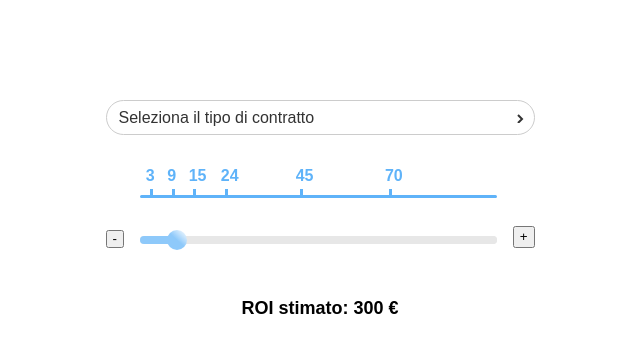
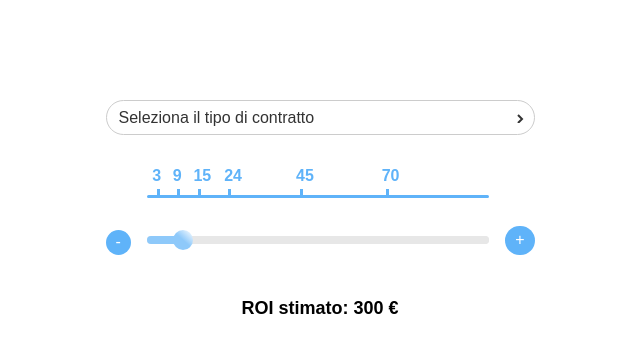
Before and after one commit to jacopo-derrico/roi-calculator, a plain HTML site: page index.html in a window 1280 px wide. Shown: the whole page, without its empty margins (320-960 px from the left). Drawn offline with Linux system fonts and the light colour scheme.

Commit message:
fix: button style

```diff
--- a/style.css
+++ b/style.css
@@ -99,11 +99,30 @@ h5 {
 }
 
 .btnRange {
+    -webkit-appearance: none; /* Remove default WebKit styles */
+    -moz-appearance: none;    /* Remove default Firefox styles */
+    appearance: none;         /* Remove default styles for other browsers */
     aspect-ratio: 1;
-    padding: 5px;
+    padding: 10px;
     line-height: 0;
     text-align: center;
     align-self: flex-end;
+    cursor: pointer;
+
+    background-color: #5FB3F9;
+    border: none;
+    border-radius: 20px;
+    color: white;
+    font-size: medium;
+    margin-bottom: -7px;
+}
+
+.btnRange:hover {
+    background: linear-gradient(42deg, rgba(95,179,249,1) 50%, rgba(255,255,255,1) 100%);
+}
+
+.btnRange:active {
+    background: linear-gradient(42deg, rgba(95,179,249,1) 50%, rgba(255,255,255,1) 100%);
 }
 
 /* Notches */
```
